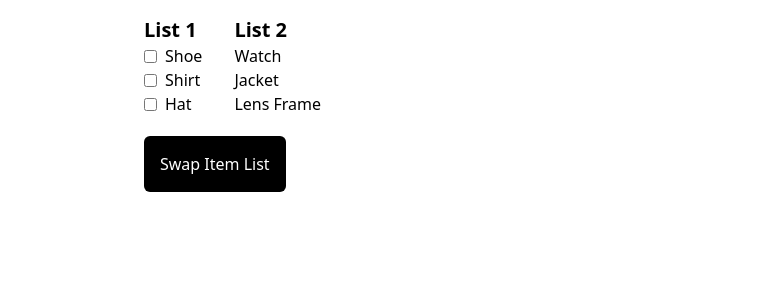
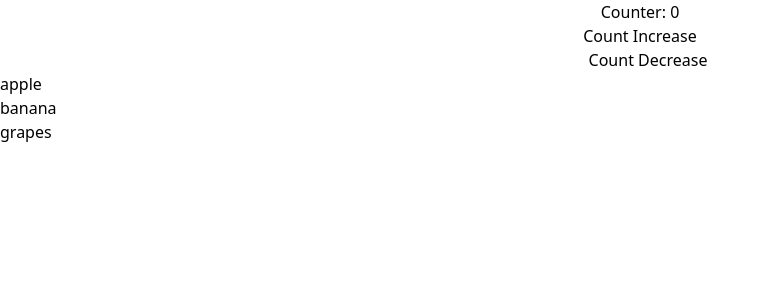
Before and after one commit to abdtriedcoding/react-interview-questions, a React (Vite) app: page / in a window 1280 px wide. Shown: the top 300 px of the page, without its empty margins (0-770 px from the left). Built offline with nearby package versions, Linux system fonts and the light colour scheme.

Commit message:
state and props question

```diff
--- a/src/App.tsx
+++ b/src/App.tsx
@@ -1,9 +1,15 @@
-import SwapListItems from "./components/swap-list-items";
+import Counter from "./components/counter-state";
+import PropDemo from "./components/props-demo";
+// import SwapListItems from "./components/swap-list-items";
+
+const data = ["apple", "banana", "grapes"];
 
 export default function App() {
   return (
     <>
-      <SwapListItems />
+      {/* <SwapListItems /> */}
+      <Counter />
+      <PropDemo data={data} />
     </>
   );
 }
--- /dev/null
+++ b/src/components/counter-state.tsx
@@ -0,0 +1,18 @@
+import { useState } from "react";
+
+export default function Counter() {
+  const [count, setCount] = useState(0);
+  console.log("Mounted");
+
+  return (
+    <div className="flex space-x-4 flex-col items-center justify-center">
+      Counter: {count}
+      <button onClick={() => setCount((prev) => prev + 1)}>
+        Count Increase
+      </button>
+      <button onClick={() => setCount((prev) => prev - 1)}>
+        Count Decrease
+      </button>
+    </div>
+  );
+}
--- /dev/null
+++ b/src/components/props-demo.tsx
@@ -0,0 +1,9 @@
+export default function PropDemo({ data }: { data: string[] }) {
+  return (
+    <div>
+      {data.map((e) => {
+        return <p key={e}>{e}</p>;
+      })}
+    </div>
+  );
+}
```
